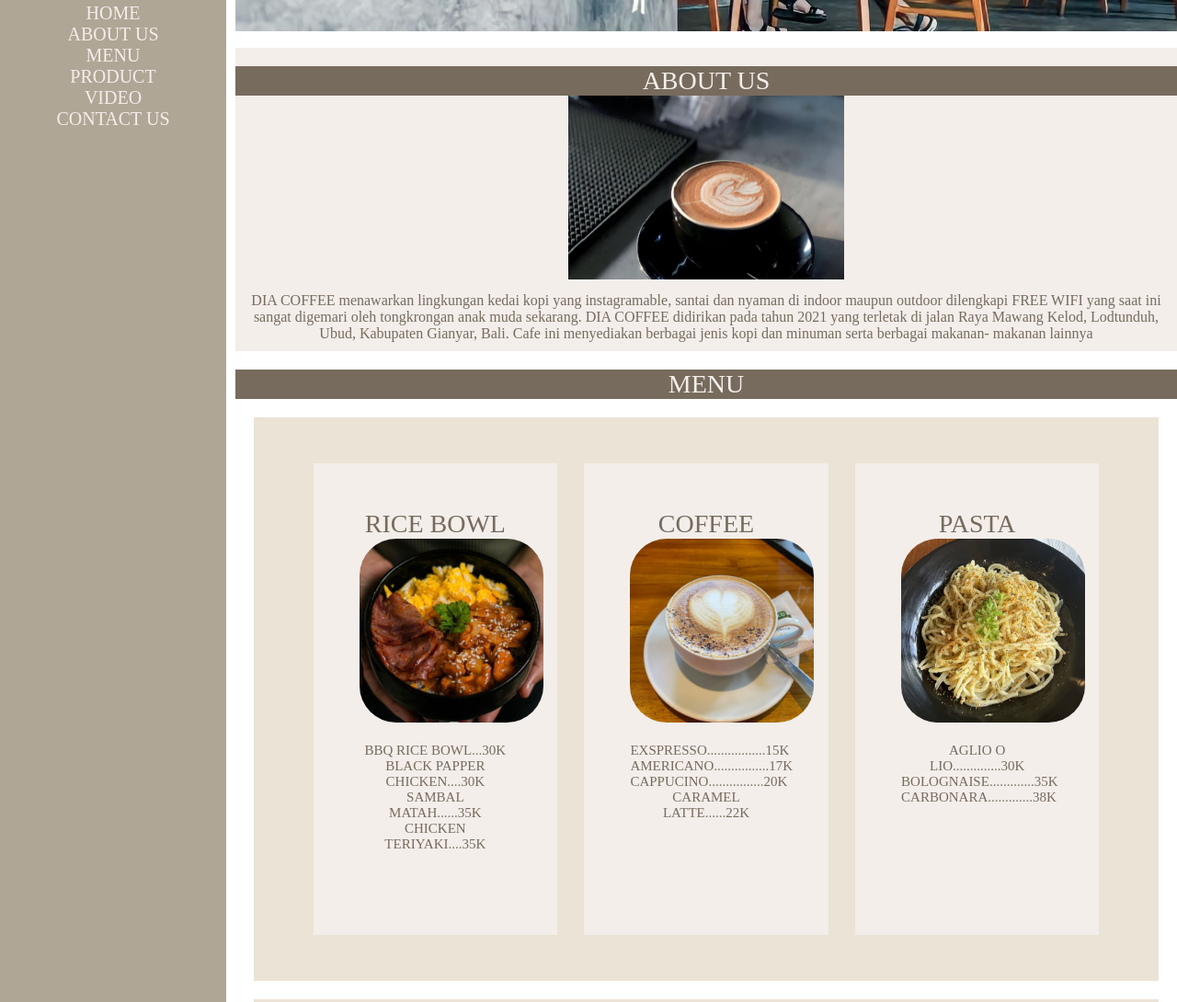
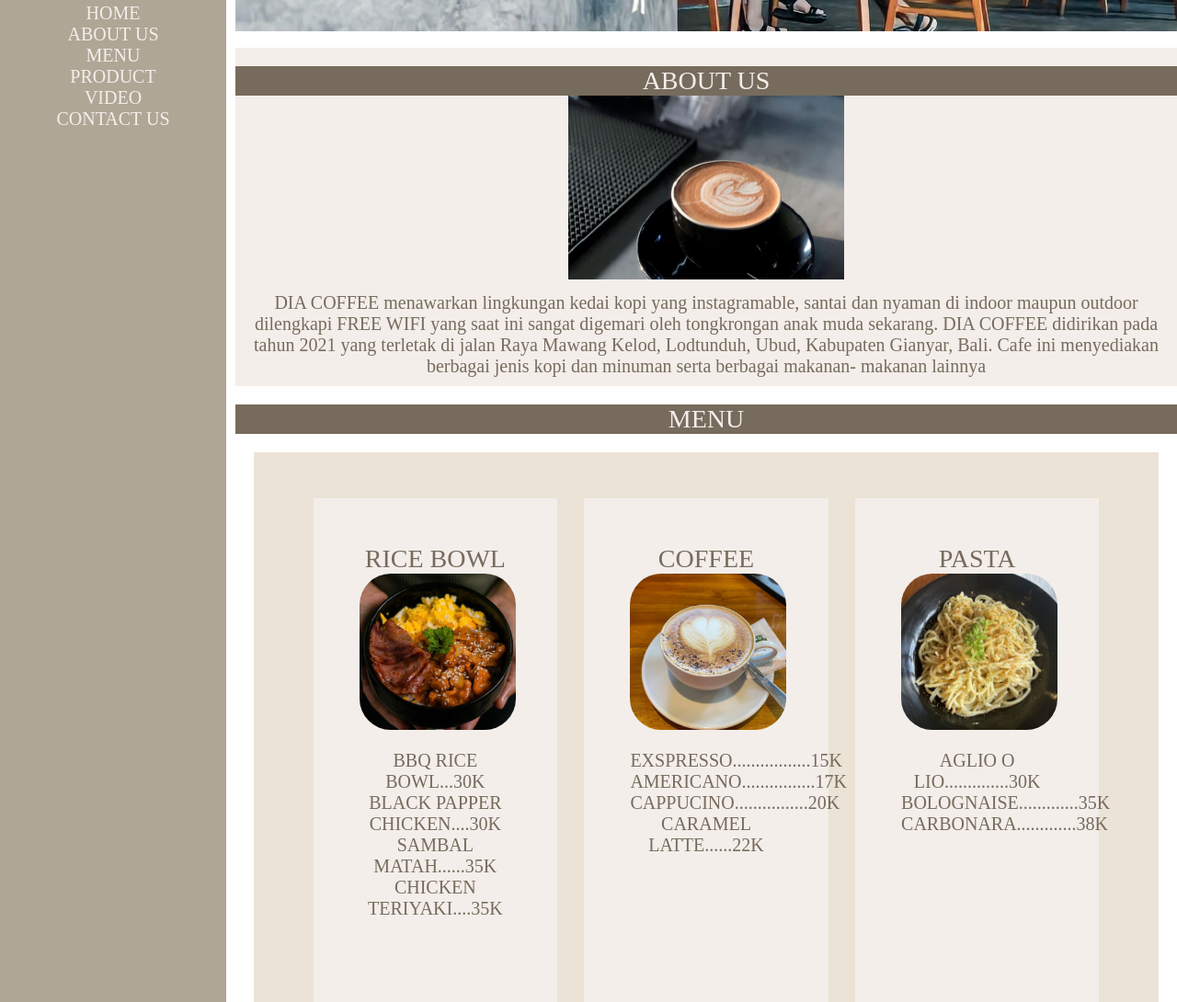
Before and after one commit to asihkusuma/diacoffeemawang, a plain HTML site: page index.html in a window 1280 px wide. Shown: the part 271-1361 px from the top of the page at 92% size. Drawn offline with Linux system fonts and the light colour scheme.

Commit message:
Update designweb.css

```diff
--- a/designweb.css
+++ b/designweb.css
@@ -22,7 +22,7 @@ div{
 .countainer1{
 	background-color: #B0A695;
 	width: 20%;
-	height: 3080px;
+	height: 2600px;
 	align-items: center;
 	text-align: center;
 
@@ -145,7 +145,7 @@ div{
 }
 .teks{
 	font-family: Humanst521 Lt BT;
-	font-size: 16px;
+	font-size: 20px;
 	padding: 10px;
 	color: #776B5D;
 }
@@ -177,13 +177,13 @@ div{
 
 .namamenu{
 	font-family: calibri light;
-	font-size: 15px;
+	font-size: 20px;
 	margin-top: 15px;
 	color: #776B5D;
 }
 .fotomenu{
-	width: 200px;
-	height: 200px;
+	width: 170px;
+	height: 170px;
 	border-radius: 20%;
 }
 
```
